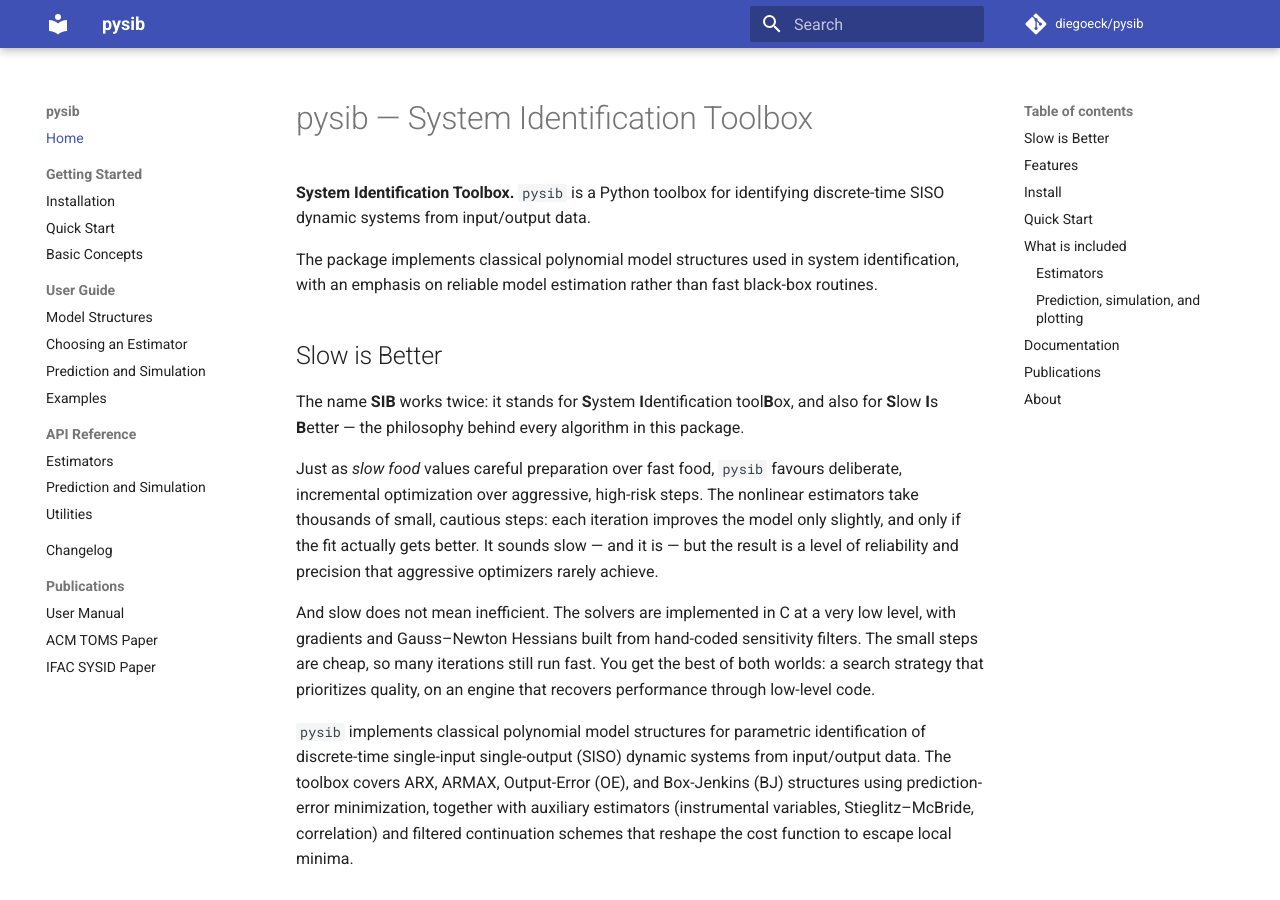
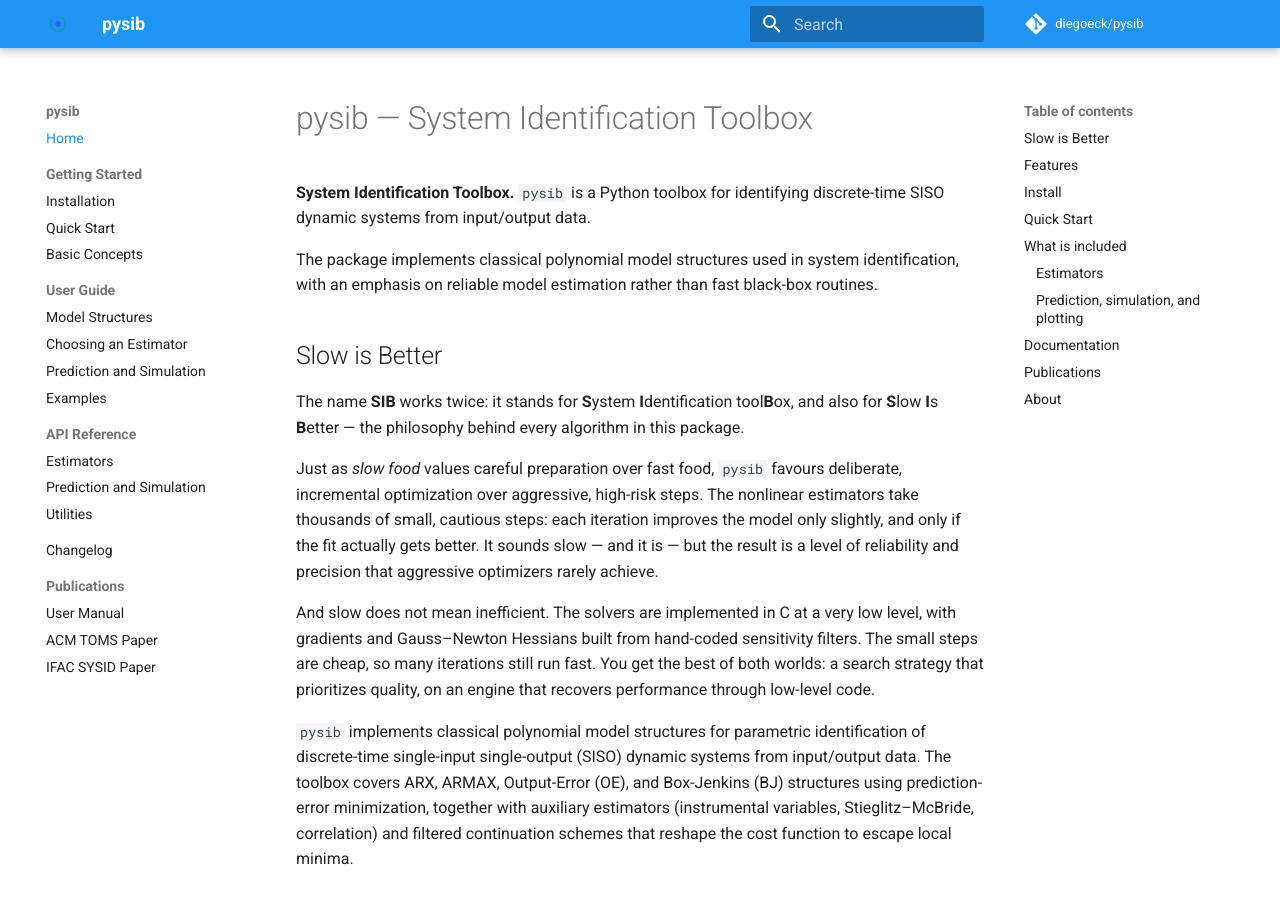
Before and after one commit to diegoeck/pysib, an MkDocs documentation site: the page built from docs/index.md, in a window 1280 px wide and 900 px high. Built offline with MkDocs 1.6.1 and Material for MkDocs 9.7.7, drawn with Linux system fonts in a browser that asks for light colours; comment, search, counter and statistics services are not loaded.

Commit message:
Add pysib logo assets

```diff
--- a/mkdocs.yml
+++ b/mkdocs.yml
@@ -7,9 +7,11 @@ site_url: https://pysib.net/
 
 theme:
   name: material
+  logo: assets/pysib-icon.svg
+  favicon: assets/pysib-icon.svg
   palette:
-    primary: indigo
-    accent: indigo
+    primary: blue
+    accent: teal
   features:
     - navigation.sections
     - search.suggest
```
Also changed, not shown: docs/assets/pysib-icon.svg (added), docs/assets/pysib-logo-full.svg (added).
